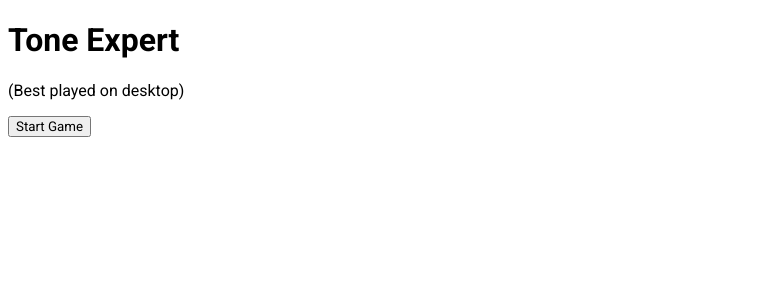
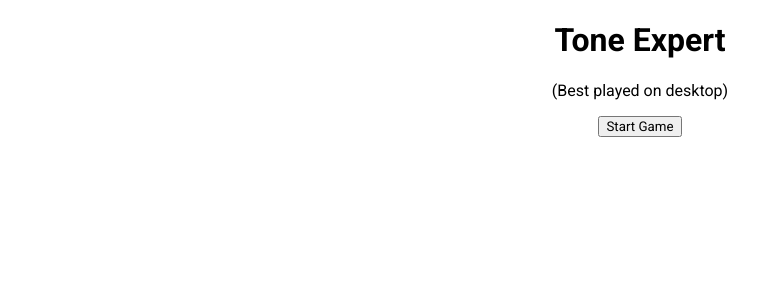
Before and after one commit to kwangric/ear-training-test, a React (Vite) app: page / in a window 1280 px wide. Shown: the top 300 px of the page, without its empty margins (0-782 px from the left). Built offline with nearby package versions, Linux system fonts and the light colour scheme; a web font is replaced by a local one.

Commit message:
Aligned all text center

```diff
--- a/src/App.css
+++ b/src/App.css
@@ -2,6 +2,10 @@
 
 * {
   font-family: 'Roboto', sans-serif;
+}
+
+body {
+  text-align: center;
 }
 
 .lines {
```
